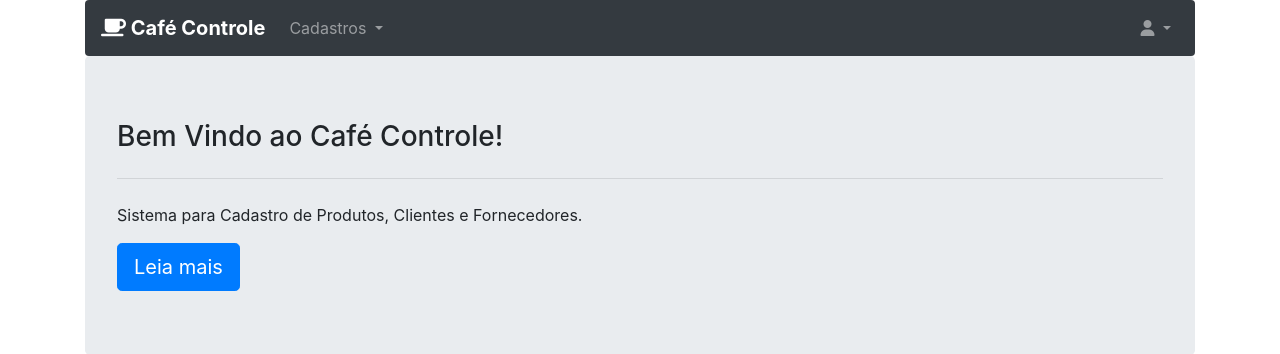
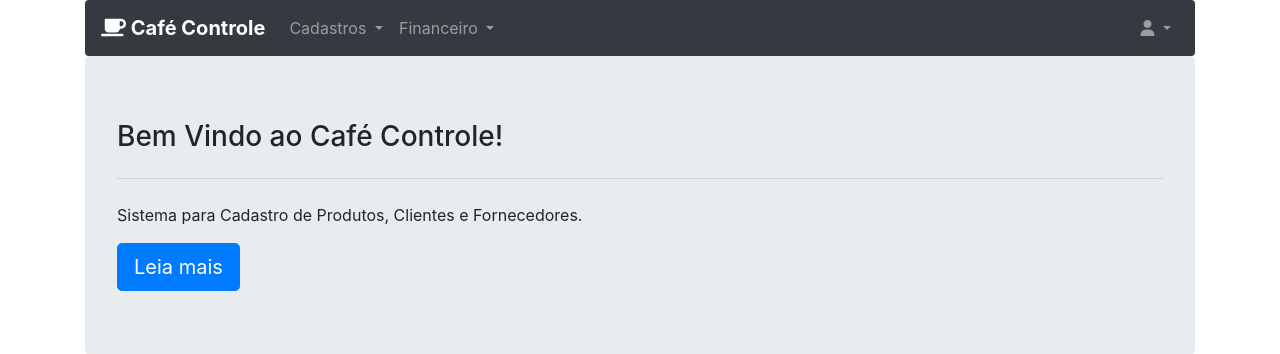
Before and after one commit to esdrastomaz/Bootstrap-4-PHPeMySQL, a PHP site: page /home.php in a window 1280 px wide. Shown: the top 354 px of the page. Run offline with PHP 8.4, Linux system fonts and the light colour scheme; some libraries are stand-ins or nearby versions.

Commit message:
inicio modulo financeiro

```diff
--- a/menu.php
+++ b/menu.php
@@ -16,13 +16,23 @@ require_once "dependencias.php";
                         Cadastros
                     </a>
                     <div class="dropdown-menu" aria-labelledby="navbarDropdown">
-                        <a class="dropdown-item" href="listarProdutos.php"><i class="fas fa-shopping-cart"></i></i>&nbsp;Cadastro de Produtos</a>
+                        <a class="dropdown-item" href="listarProdutos.php"><i class="fas fa-shopping-cart"></i>&nbsp;Cadastro de Produtos</a>
                         <div class="dropdown-divider"></div>
                         <a class="dropdown-item" href="listarClientes.php"><i class="fas fa-users"></i>&nbsp;Cadastro de Clientes</a>
                         <div class="dropdown-divider"></div>
                         <a class="dropdown-item" href="#"><i class="fas fa-address-book"></i>&nbsp;Cadastro de Fornecedores</a>
                         <div class="dropdown-divider"></div>
                         <a class="dropdown-item" href="#"><i class="fas fa-bars"></i>&nbsp;Cadastro de Categorias</a>
+                    </div>
+                </li>
+                <li class="nav-item dropdown">
+                    <a class="nav-link dropdown-toggle" href="#" id="navbarDropdown" role="button" data-toggle="dropdown" aria-haspopup="true" aria-expanded="false">
+                        Financeiro
+                    </a>
+                    <div class="dropdown-menu" aria-labelledby="navbarDropdown">
+                        <a class="dropdown-item" href="#"><i class="fas fa-file-invoice-dollar"></i>&nbsp;Contas a Pagar</a>
+                        <div class="dropdown-divider"></div>
+                        <a class="dropdown-item" href="#"><i class="fas fa-hand-holding-usd"></i>&nbsp;Contas a Receber</a>
 
                     </div>
                 </li>
```
